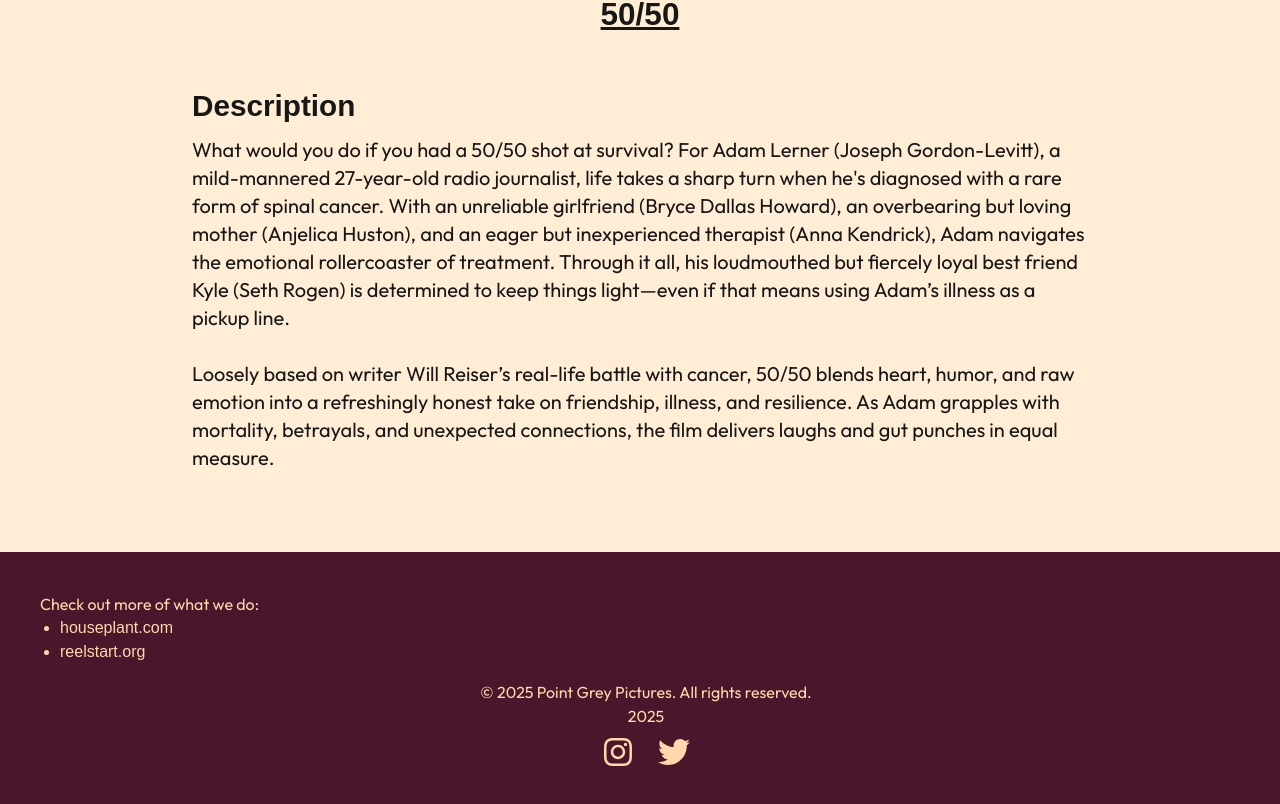
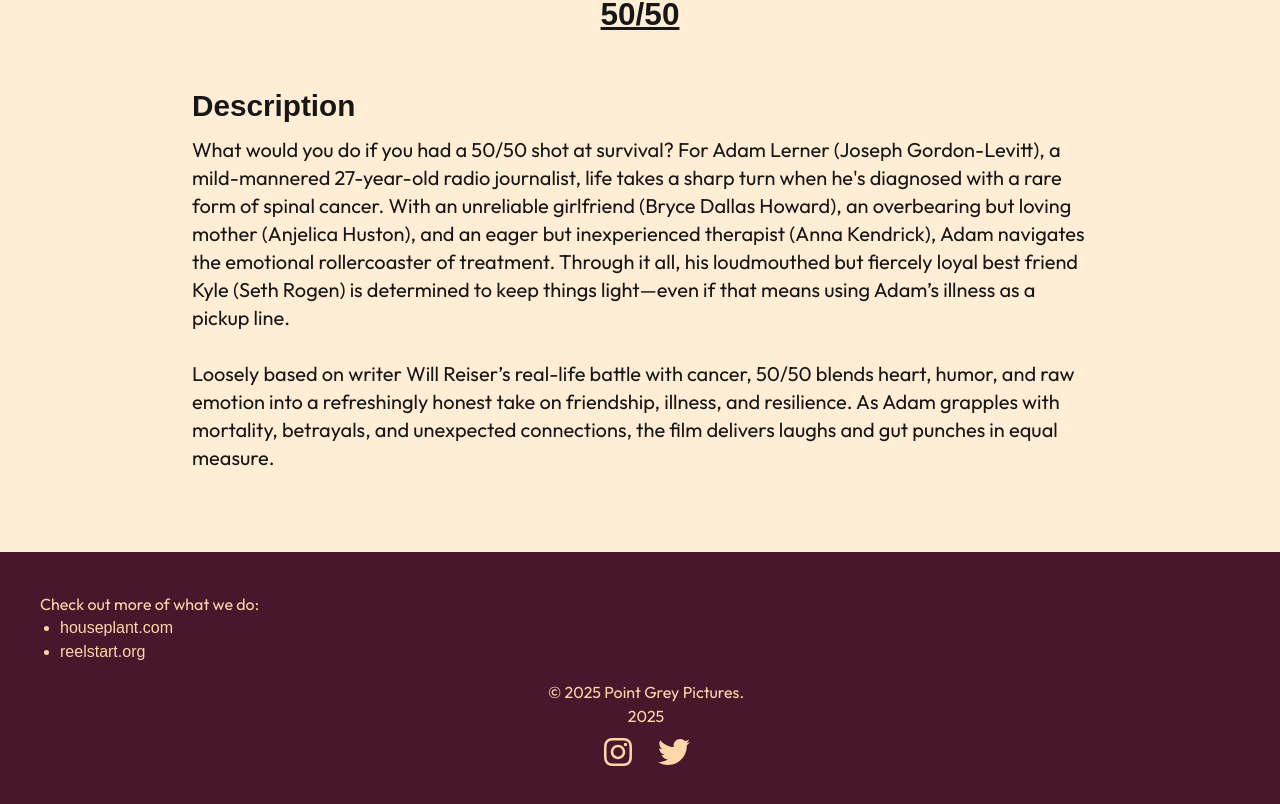
Before and after one commit to EliasBelz/pointgrey, a Next.js app: page /productions/50-50 in a window 1280 px wide. Shown: the part 1084-1888 px from the top of the page. Built offline with nearby package versions, Linux system fonts and the light colour scheme; a web font is replaced by a local one.

Commit message:
reduce card padding

```diff
--- a/components/Card.tsx
+++ b/components/Card.tsx
@@ -5,7 +5,7 @@
 const Card: React.FC<PostMetadata> = ({ title,  release, poster, slug }) => {
   return (
     <Link href={`/productions/${slug}`}>
-      <div className="bg-orange-200 h-full w-80 p-3 lg:p-4 pb-3 lg:pb-5 rounded-sm shadow-lg transform transition-transform duration-300 hover:scale-105 hover:shadow-2xl max-w-fit flex flex-col justify-between items-center text-xg font-semibold">
+      <div className="bg-orange-200 h-full w-80 p-2 rounded-sm shadow-lg transform transition-transform duration-300 hover:scale-105 hover:shadow-2xl max-w-fit flex flex-col justify-between items-center text-xg font-semibold">
         <Image
           src={poster}
           alt={title}
--- a/components/CardContainer.tsx
+++ b/components/CardContainer.tsx
@@ -63,7 +63,7 @@
 
 
   return (
-    <div ref={containerRef} className="p-2 py-2 sm:pl-4 sm:pr-4 md:pl-20 md:pr-20 lg:pr-36 lg:pl-36 max-w-full flex flex-col items-center">
+    <div ref={containerRef} className="p-2 sm:px-4 md:px-20 lg:px-36 max-w-full flex flex-col items-center">
       <div className="flex justify-center mb-4">
         <button
           className={`rounded-l-full w-14 h-10 border-black border-2 ${filter === 'film' ? 'bg-orange-200' : 'bg-orange-100'}`}
@@ -84,7 +84,7 @@
           TV
         </button>
       </div>
-      <div className={`grid grid-cols-2 md:grid-cols-3 lg:grid-cols-3 gap-4 ${inView ? '' : 'invisible'}`}>
+      <div className={`grid grid-cols-2 gap-2 md:grid-cols-3 md:gap-3 lg:grid-cols-3 lg:gap-4  ${inView ? '' : 'invisible'}`}>
         {filteredProductions.map((production, i) => (
           <div
             key={production.slug}
--- a/components/Footer.tsx
+++ b/components/Footer.tsx
@@ -24,7 +24,7 @@
       </div>
       <div className='pl-3'>
         <p className='pt-2 text-center'>
-          © 2025 Point Grey Pictures. All rights reserved.
+          © 2025 Point Grey Pictures.
         </p>
         <p className='text-center pb-2'>
         2025
```
